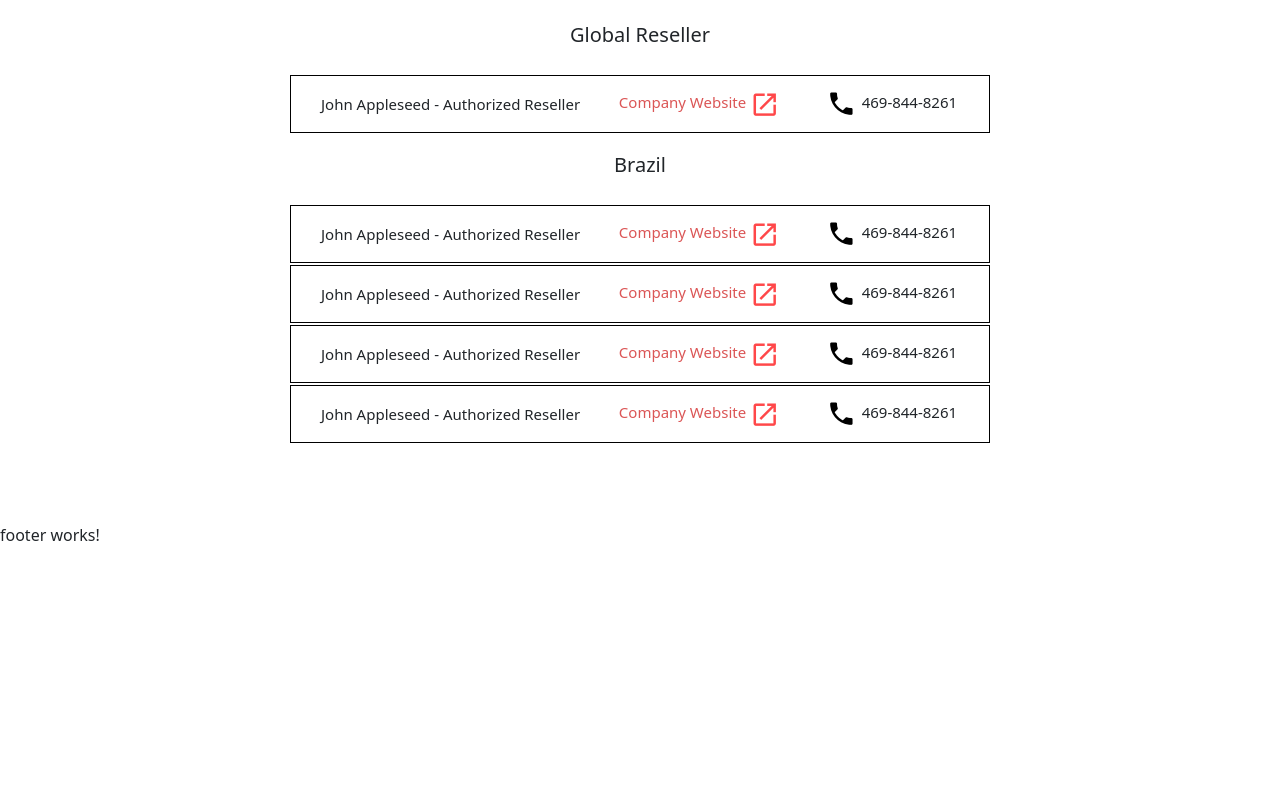
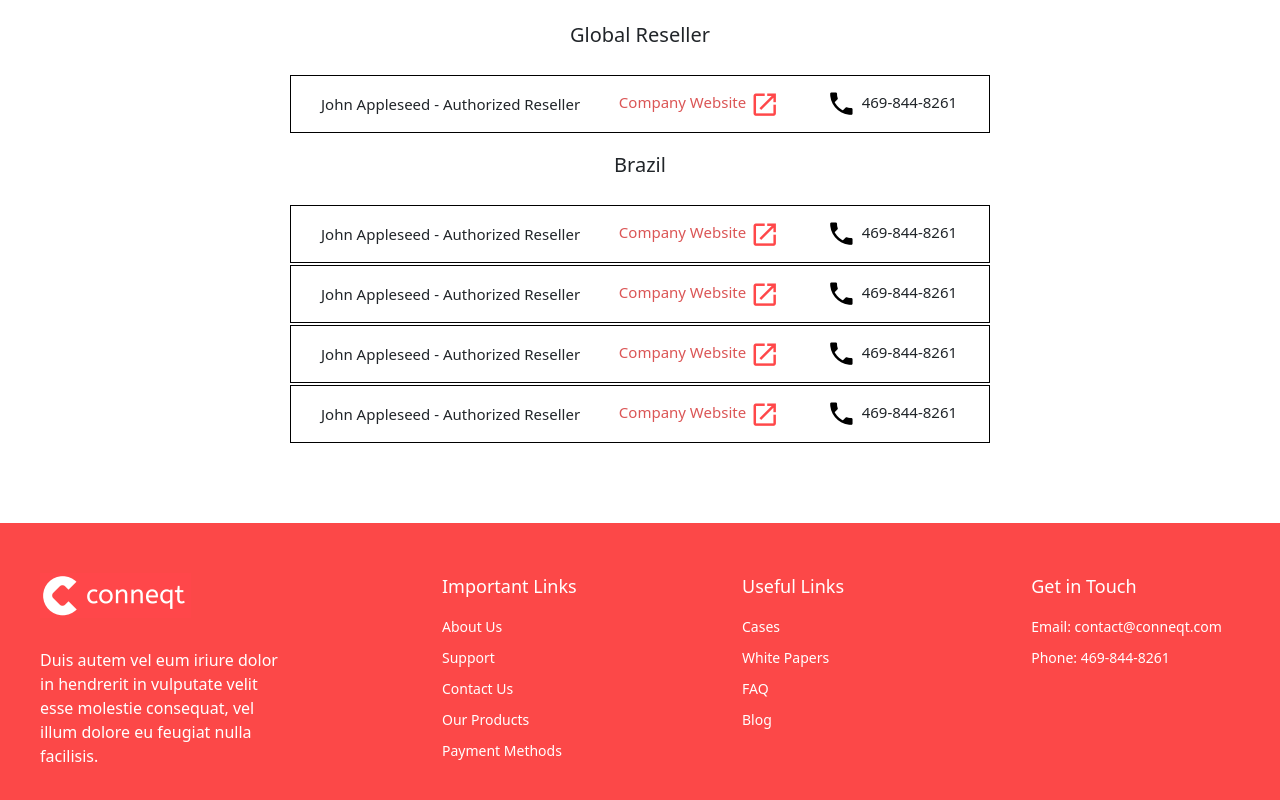
Before and after one commit to lmachado99/Front-End_Evaluation_Project, an Angular app: page / in a window 1280 px wide. Shown: the part 1498-2298 px from the top of the page. Before the commit the page ends 2061 px from the top, so only its background shows below. Built offline with nearby package versions, Linux system fonts and the light colour scheme.

Commit message:
Footer component implementation

```diff
--- a/src/app/shared/components/footer/footer.component.html
+++ b/src/app/shared/components/footer/footer.component.html
@@ -1 +1,44 @@
-<p>footer works!</p>
+<div class="footer">
+    <div class="logo">
+        <img class="header__left__logo__image" [src]="logoFooterPath" alt="Logo">
+        <p class="logo__phrase">Duis autem vel eum iriure dolor in
+            hendrerit in vulputate velit esse
+            molestie consequat, vel illum
+            dolore eu feugiat nulla facilisis.</p>
+    </div>
+
+    <div class="footer-component-links">
+        <div class="links">
+            <p class="links__title">Important Links</p>
+            <ul class="links__topics">
+                <li class="links__topics__topic">About Us</li>
+                <li class="links__topics__topic"><span class="benefits__topics__topic__phrase">Support</span></li>
+                <li class="links__topics__topic"><span class="benefits__topics__topic__phrase">Contact Us</span></li>
+                <li class="links__topics__topic"><span class="benefits__topics__topic__phrase">Our Products</span></li>
+                <li class="links__topics__topic"><span class="benefits__topics__topic__phrase">Payment Methods</span></li>
+            </ul>
+        </div>
+    </div>
+
+    <div class="footer-component-links">
+        <div class="links">
+            <p class="links__title">Useful Links</p>
+            <ul class="links__topics">
+                <li class="links__topics__topic"><span class="benefits__topics__topic__phrase">Cases</span></li>
+                <li class="links__topics__topic"><span class="benefits__topics__topic__phrase">White Papers</span></li>
+                <li class="links__topics__topic"><span class="benefits__topics__topic__phrase">FAQ</span></li>
+                <li class="links__topics__topic"><span class="benefits__topics__topic__phrase">Blog</span></li>
+            </ul>
+        </div>
+    </div>
+
+    <div class="contact">
+        <div class="contact__container">
+            <p class="links__title">Get in Touch</p>
+            <ul class="links__topics">
+                <li class="links__topics__topic"><span class="benefits__topics__topic__phrase">Email: contact@conneqt.com</span></li>
+                <li class="links__topics__topic"><span class="benefits__topics__topic__phrase">Phone: 469-844-8261</span></li>
+            </ul>
+        </div>
+    </div>
+</div>
--- a/src/app/shared/components/footer/footer.component.scss
+++ b/src/app/shared/components/footer/footer.component.scss
@@ -0,0 +1,44 @@
+.footer {
+    background: #fc4848;
+    width: 100%;
+    padding: 50px 40px;
+    color: #FFFFFF;
+    position: relative;
+    display: flex;
+}
+
+.logo {
+    width: 21%;
+    &__phrase {
+        padding-top: 30px;
+    }
+}
+
+.footer-component-links {
+    width: 25%;
+}
+
+.links {
+    margin-left: 50%;
+
+    &__title {
+        font-size: 18px;
+    }
+
+    &__topics {
+        padding: 0;
+        &__topic {
+            font-size: 14px;
+            margin: 10px 0;
+            list-style: none;
+        }
+    }
+}
+
+.contact {
+    width: 29%;
+
+    &__container {
+        margin-left: 40%;
+    }
+}
--- a/src/app/shared/components/footer/footer.component.ts
+++ b/src/app/shared/components/footer/footer.component.ts
@@ -1,4 +1,5 @@
 import { Component, OnInit } from '@angular/core';
+import { Images } from 'src/assets/images/indice.enum';
 
 @Component({
   selector: 'app-footer',
@@ -7,9 +8,12 @@ import { Component, OnInit } from '@angular/core';
 })
 export class FooterComponent implements OnInit {
 
+  public logoFooterPath: string;
+
   constructor() { }
 
   ngOnInit() {
+    this.logoFooterPath = Images.logoFooter;
   }
 
 }
--- a/src/assets/images/indice.enum.ts
+++ b/src/assets/images/indice.enum.ts
@@ -1,8 +1,9 @@
 export enum Images {
-    logo = 'assets/images/logo.png',
+    logoHeader = 'assets/images/logo_header.png',
     headerImage = 'assets/images/img_header.png',
     device = 'assets/images/device.png',
     correctIcon = 'assets/images/correct_icon.png',
     linkIcon = 'assets/images/link_icon.png',
     phoneIcon = 'assets/images/phone_icon.png',
+    logoFooter = 'assets/images/logo_footer.png',
 }
```
Also changed, not shown: src/assets/images/logo_footer.png (added).
